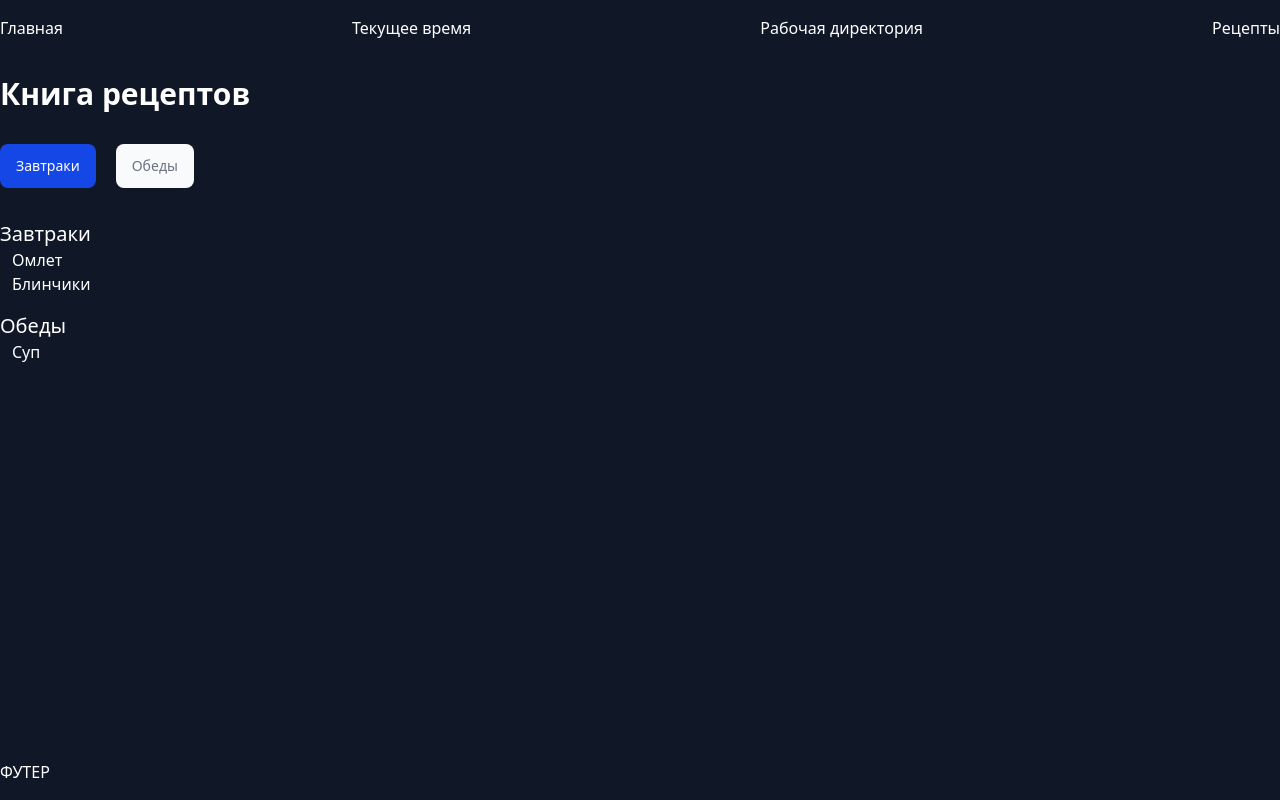
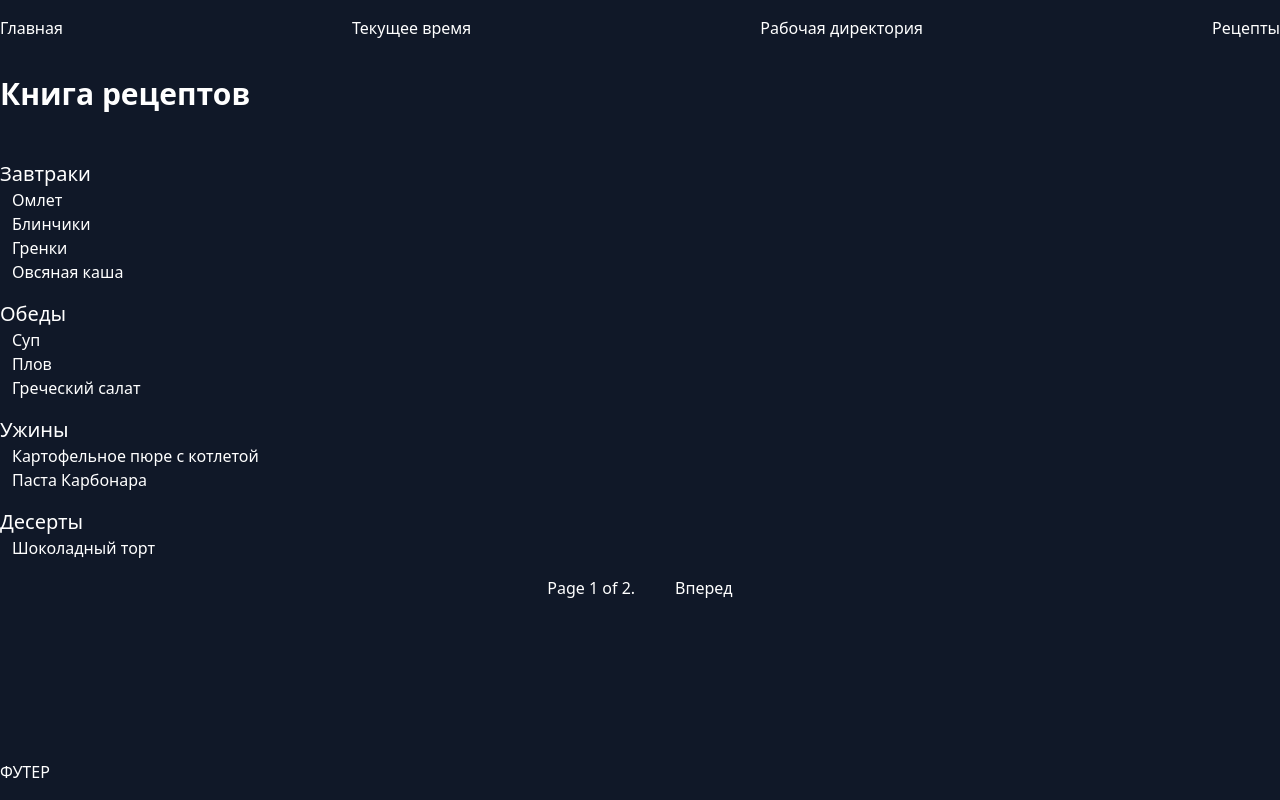
Before and after one commit to Imfortes/netology_django, a Django app: page /recipes/ in a window 1280 px wide. Run offline with Django 5.2, Linux system fonts and the light colour scheme.

Commit message:
Доработки пагинации и вывода рецептов

```diff
--- a/first_project/recipe_book/templates/recipe_book/recipes.html
+++ b/first_project/recipe_book/templates/recipe_book/recipes.html
@@ -25,7 +25,7 @@
         </ul>
 
 
-        {% for category, category_recipes in recipes.items %}
+        {% for category, category_recipes in paginated_recipes.items %}
             <ul class="my-4">
                 <h2 class="text-xl">{{ category }}</h2>
 
@@ -39,12 +39,10 @@
                 {% endfor %}
 
             </ul>
+        {% endfor %}
 
 
-
-        {% endfor %}
-
-        {#  PAGINATION  #}
+        {% include "include/pagination.html" %}
 
     </div>
 
--- a/first_project/recipe_book/views.py
+++ b/first_project/recipe_book/views.py
@@ -1,5 +1,6 @@
 from django.shortcuts import render
 from django.http import HttpResponse
+from django.core.paginator import Paginator, EmptyPage, PageNotAnInteger
 
 # Create your views here.
 
@@ -24,21 +25,177 @@
                     'Молоко': '300 мл'
                 }
             },
+            'Гренки': {
+                'id': 4,
+                'slug': 'toasts',
+                'ingredients': {
+                    'Хлеб': '4 ломтика',
+                    'Яйцо': '2 шт',
+                    'Молоко': '100 мл',
+                    'Сахар': '1 ст.л.'
+                }
+            },
+            'Овсяная каша': {
+                'id': 5,
+                'slug': 'oatmeal',
+                'ingredients': {
+                    'Овсяные хлопья': '100 гр',
+                    'Молоко': '300 мл',
+                    'Мёд': '2 ч.л.',
+                    'Орехи': 'горсть'
+                }
+            }
         },
-
         'Обеды': {
             'Суп': {
                 'id': 3,
                 'slug': 'soup',
                 'ingredients': {
                     'Картофель': '3 шт',
-                    'Морковь': '1 шт'
+                    'Морковь': '1 шт',
+                    'Лук': '1 шт',
+                    'Курица': '200 гр'
+                }
+            },
+            'Плов': {
+                'id': 6,
+                'slug': 'pilaf',
+                'ingredients': {
+                    'Рис': '300 гр',
+                    'Мясо': '400 гр',
+                    'Морковь': '2 шт',
+                    'Лук': '2 шт',
+                    'Чеснок': '3 зубчика'
+                }
+            },
+            'Греческий салат': {
+                'id': 7,
+                'slug': 'greek-salad',
+                'ingredients': {
+                    'Помидоры': '3 шт',
+                    'Огурцы': '2 шт',
+                    'Сыр Фета': '150 гр',
+                    'Оливки': '50 гр',
+                    'Оливковое масло': '3 ст.л.'
+                }
+            }
+        },
+        'Ужины': {
+            'Картофельное пюре с котлетой': {
+                'id': 8,
+                'slug': 'mashed-potatoes',
+                'ingredients': {
+                    'Картофель': '5 шт',
+                    'Молоко': '100 мл',
+                    'Масло': '50 гр',
+                    'Фарш': '400 гр',
+                    'Лук': '1 шт'
+                }
+            },
+            'Паста Карбонара': {
+                'id': 9,
+                'slug': 'carbonara',
+                'ingredients': {
+                    'Спагетти': '250 гр',
+                    'Бекон': '150 гр',
+                    'Яйцо': '2 шт',
+                    'Сыр Пармезан': '50 гр',
+                    'Сливки': '100 мл'
+                }
+            }
+        },
+        'Десерты': {
+            'Шоколадный торт': {
+                'id': 10,
+                'slug': 'chocolate-cake',
+                'ingredients': {
+                    'Мука': '200 гр',
+                    'Какао': '50 гр',
+                    'Яйцо': '3 шт',
+                    'Сахар': '150 гр',
+                    'Сливочное масло': '100 гр'
+                }
+            },
+            'Чизкейк': {
+                'id': 11,
+                'slug': 'cheesecake',
+                'ingredients': {
+                    'Творожный сыр': '500 гр',
+                    'Печенье': '200 гр',
+                    'Сахар': '100 гр',
+                    'Сливочное масло': '100 гр',
+                    'Яйцо': '2 шт'
+                }
+            },
+            'Печенье': {
+                'id': 12,
+                'slug': 'cookies',
+                'ingredients': {
+                    'Мука': '300 гр',
+                    'Сахар': '150 гр',
+                    'Яйцо': '1 шт',
+                    'Масло': '200 гр',
+                    'Ванилин': '1 ч.л.'
+                }
+            }
+        },
+        'Напитки': {
+            'Лимонад': {
+                'id': 13,
+                'slug': 'lemonade',
+                'ingredients': {
+                    'Лимон': '3 шт',
+                    'Сахар': '100 гр',
+                    'Вода': '1 л',
+                    'Мята': '5 веточек'
+                }
+            },
+            'Глинтвейн': {
+                'id': 14,
+                'slug': 'mulled-wine',
+                'ingredients': {
+                    'Красное вино': '750 мл',
+                    'Мёд': '50 гр',
+                    'Апельсин': '1 шт',
+                    'Гвоздика': '5 шт',
+                    'Корица': '1 палочка'
                 }
             }
         }
     }
 
-    return render(request, 'recipe_book/recipes.html', {'recipes': recipes_book})
+
+    all_recipes = []
+    for category, recipes_in_category in recipes_book.items():
+        for recipe_name, recipe_data in recipes_in_category.items():
+            all_recipes.append({
+                'category': category,
+                'name': recipe_name,
+                'data': recipe_data
+            })
+
+
+    paginator = Paginator(all_recipes, 10)
+    page_number = request.GET.get('page')
+
+    try:
+        page_obj = paginator.get_page(page_number)
+    except PageNotAnInteger:
+        page_obj = paginator.page(1)
+    except EmptyPage:
+        page_obj = paginator.page(paginator.num_pages)
+
+
+    paginated_recipes = {}
+    for item in page_obj:
+        category = item['category']
+        if category not in paginated_recipes:
+            paginated_recipes[category] = {}
+        paginated_recipes[category][item['name']] = item['data']
+
+    return render(request,
+                  'recipe_book/recipes.html',
+                  {'paginated_recipes': paginated_recipes, 'page_obj': page_obj})
 
 def recipe_detail(request, slug):
     recipes_book = {
@@ -61,15 +218,140 @@
                     'Молоко': '300 мл'
                 }
             },
+            'Гренки': {
+                'id': 4,
+                'slug': 'toasts',
+                'ingredients': {
+                    'Хлеб': '4 ломтика',
+                    'Яйцо': '2 шт',
+                    'Молоко': '100 мл',
+                    'Сахар': '1 ст.л.'
+                }
+            },
+            'Овсяная каша': {
+                'id': 5,
+                'slug': 'oatmeal',
+                'ingredients': {
+                    'Овсяные хлопья': '100 гр',
+                    'Молоко': '300 мл',
+                    'Мёд': '2 ч.л.',
+                    'Орехи': 'горсть'
+                }
+            }
         },
-
         'Обеды': {
             'Суп': {
                 'id': 3,
                 'slug': 'soup',
                 'ingredients': {
                     'Картофель': '3 шт',
-                    'Морковь': '1 шт'
+                    'Морковь': '1 шт',
+                    'Лук': '1 шт',
+                    'Курица': '200 гр'
+                }
+            },
+            'Плов': {
+                'id': 6,
+                'slug': 'pilaf',
+                'ingredients': {
+                    'Рис': '300 гр',
+                    'Мясо': '400 гр',
+                    'Морковь': '2 шт',
+                    'Лук': '2 шт',
+                    'Чеснок': '3 зубчика'
+                }
+            },
+            'Греческий салат': {
+                'id': 7,
+                'slug': 'greek-salad',
+                'ingredients': {
+                    'Помидоры': '3 шт',
+                    'Огурцы': '2 шт',
+                    'Сыр Фета': '150 гр',
+                    'Оливки': '50 гр',
+                    'Оливковое масло': '3 ст.л.'
+                }
+            }
+        },
+        'Ужины': {
+            'Картофельное пюре с котлетой': {
+                'id': 8,
+                'slug': 'mashed-potatoes',
+                'ingredients': {
+                    'Картофель': '5 шт',
+                    'Молоко': '100 мл',
+                    'Масло': '50 гр',
+                    'Фарш': '400 гр',
+                    'Лук': '1 шт'
+                }
+            },
+            'Паста Карбонара': {
+                'id': 9,
+                'slug': 'carbonara',
+                'ingredients': {
+                    'Спагетти': '250 гр',
+                    'Бекон': '150 гр',
+                    'Яйцо': '2 шт',
+                    'Сыр Пармезан': '50 гр',
+                    'Сливки': '100 мл'
+                }
+            }
+        },
+        'Десерты': {
+            'Шоколадный торт': {
+                'id': 10,
+                'slug': 'chocolate-cake',
+                'ingredients': {
+                    'Мука': '200 гр',
+                    'Какао': '50 гр',
+                    'Яйцо': '3 шт',
+                    'Сахар': '150 гр',
+                    'Сливочное масло': '100 гр'
+                }
+            },
+            'Чизкейк': {
+                'id': 11,
+                'slug': 'cheesecake',
+                'ingredients': {
+                    'Творожный сыр': '500 гр',
+                    'Печенье': '200 гр',
+                    'Сахар': '100 гр',
+                    'Сливочное масло': '100 гр',
+                    'Яйцо': '2 шт'
+                }
+            },
+            'Печенье': {
+                'id': 12,
+                'slug': 'cookies',
+                'ingredients': {
+                    'Мука': '300 гр',
+                    'Сахар': '150 гр',
+                    'Яйцо': '1 шт',
+                    'Масло': '200 гр',
+                    'Ванилин': '1 ч.л.'
+                }
+            }
+        },
+        'Напитки': {
+            'Лимонад': {
+                'id': 13,
+                'slug': 'lemonade',
+                'ingredients': {
+                    'Лимон': '3 шт',
+                    'Сахар': '100 гр',
+                    'Вода': '1 л',
+                    'Мята': '5 веточек'
+                }
+            },
+            'Глинтвейн': {
+                'id': 14,
+                'slug': 'mulled-wine',
+                'ingredients': {
+                    'Красное вино': '750 мл',
+                    'Мёд': '50 гр',
+                    'Апельсин': '1 шт',
+                    'Гвоздика': '5 шт',
+                    'Корица': '1 палочка'
                 }
             }
         }
--- /dev/null
+++ b/first_project/templates/include/pagination.html
@@ -0,0 +1,13 @@
+<div class="flex align-center justify-center">
+  <span class="flex row gap-10">
+    {% if page_obj.has_previous %}
+      <a href="?page={{ page_obj.previous_page_number }}">Назад</a>
+    {% endif %}
+    <span class="text-white-300">
+      Page {{ page_obj.number }} of {{ page_obj.paginator.num_pages }}.
+    </span>
+    {% if page_obj.has_next %}
+      <a href="?page={{ page_obj.next_page_number }}">Вперед</a>
+    {% endif %}
+  </span>
+</div>
```
Also changed, not shown: first_project/recipe_book/templates/recipe_book/recipe_detail.html (+10 -7 lines).
